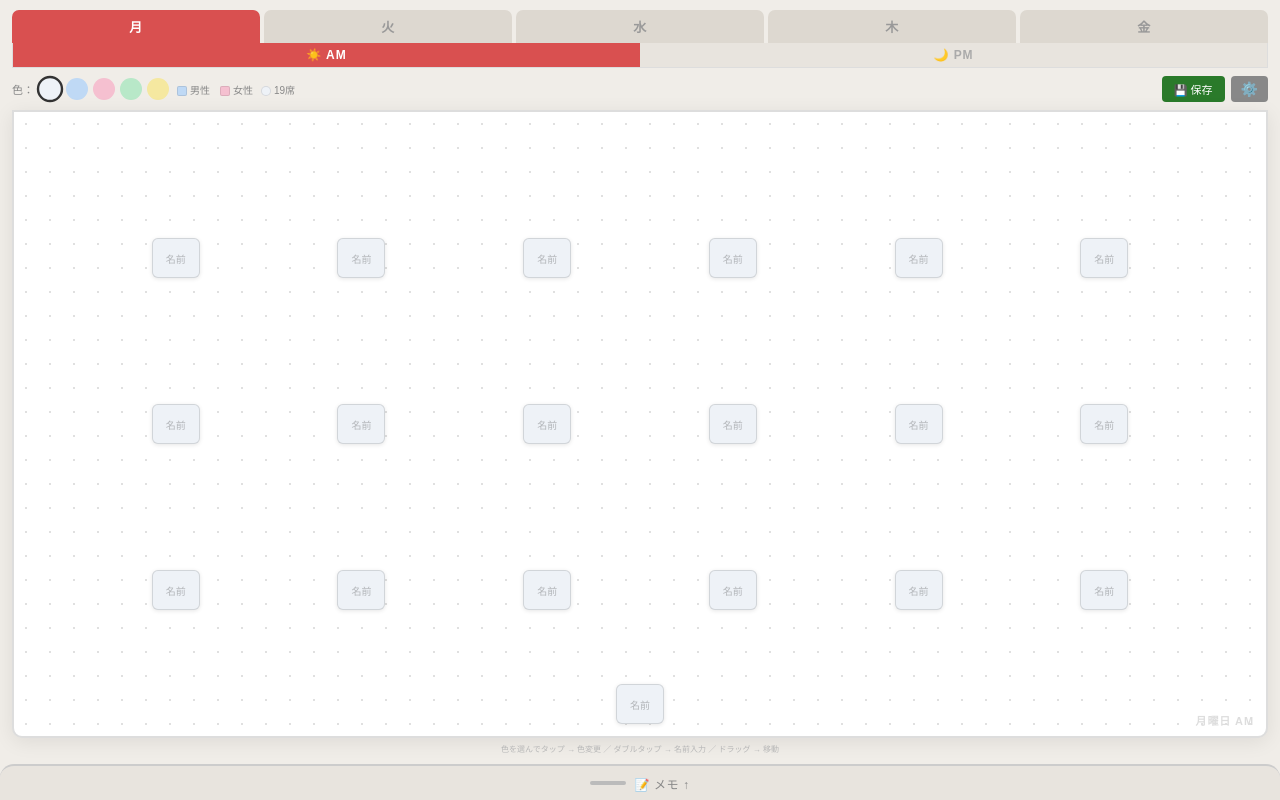
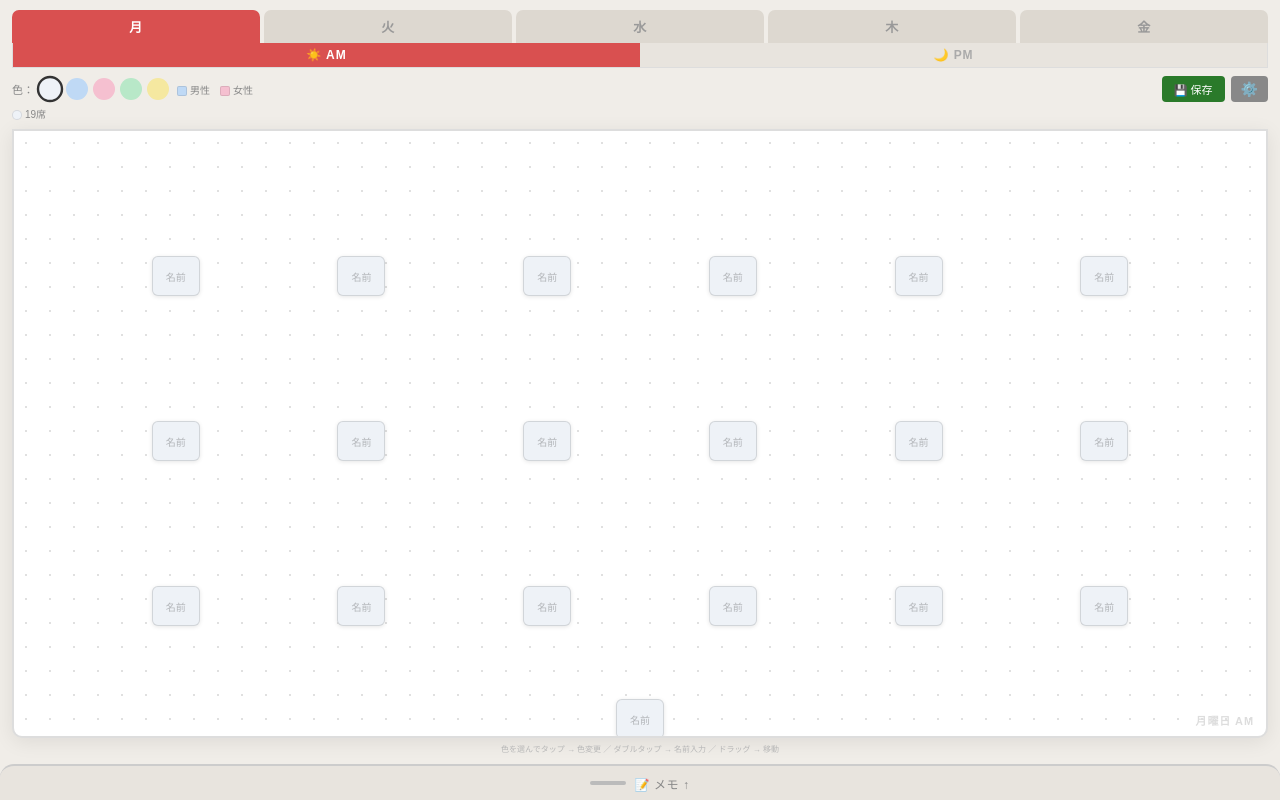
Before and after one commit to shobonneko1992-alt/shobon, a plain HTML site: page index.html in a window 1280 px wide. Drawn offline with nearby package versions, Linux system fonts and the light colour scheme.

Commit message:
Add files via upload

```diff
--- a/index.html
+++ b/index.html
@@ -409,12 +409,12 @@
       <span><span class="legend-dot" style="background:#bfd9f5;"></span>男性</span>
       <span><span class="legend-dot" style="background:#f5c0d0;"></span>女性</span>
     </div>
-    <div id="color-usage-summary" class="legend" style="flex-wrap:wrap;"></div>
     <div class="btn-group">
       <button class="save-btn" id="save-btn">💾 保存</button>
       <button id="settings-btn" style="padding:5px 10px;background:#888;color:#fff;border:none;border-radius:4px;font-size:14px;cursor:pointer;">⚙️</button>
     </div>
   </div>
+  <div id="color-usage-summary" class="legend" style="flex-wrap:wrap;margin:-4px 0 8px;"></div>
 
   <!-- ボード -->
   <div id="board">
```
